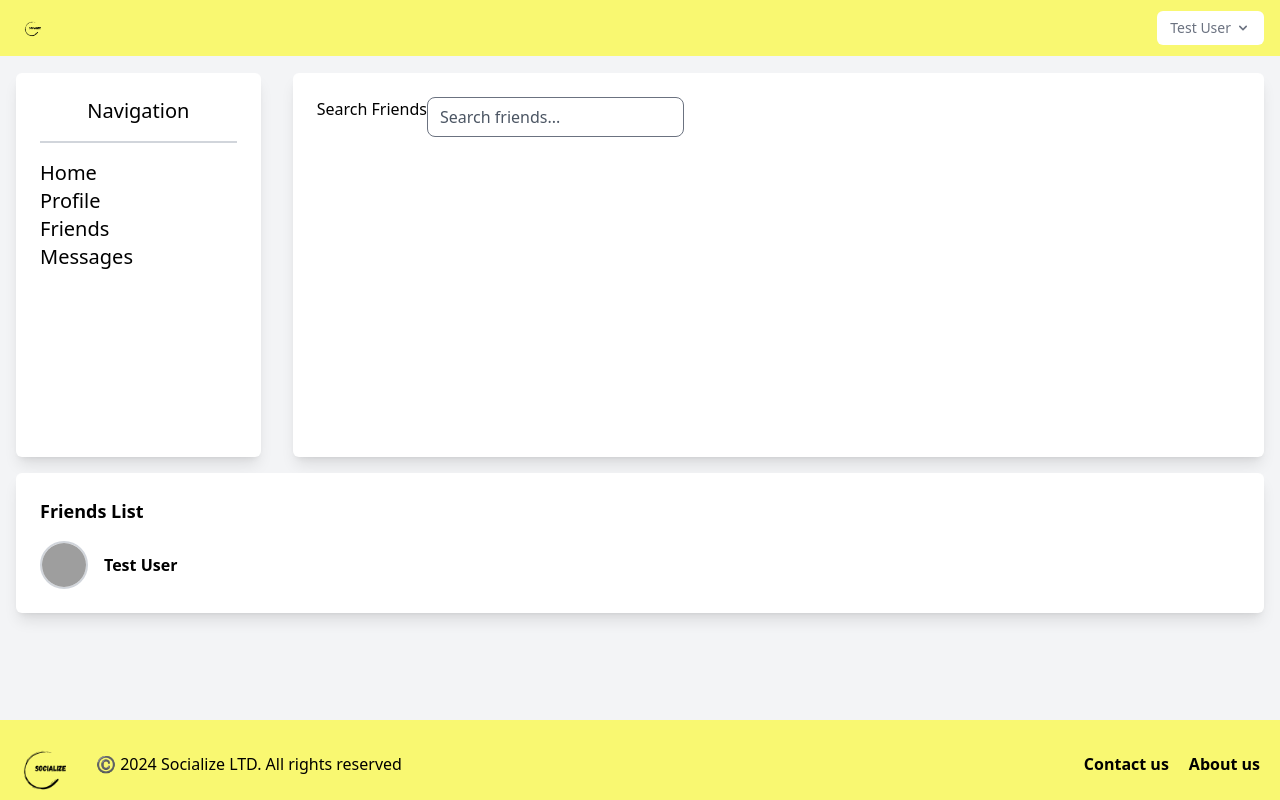
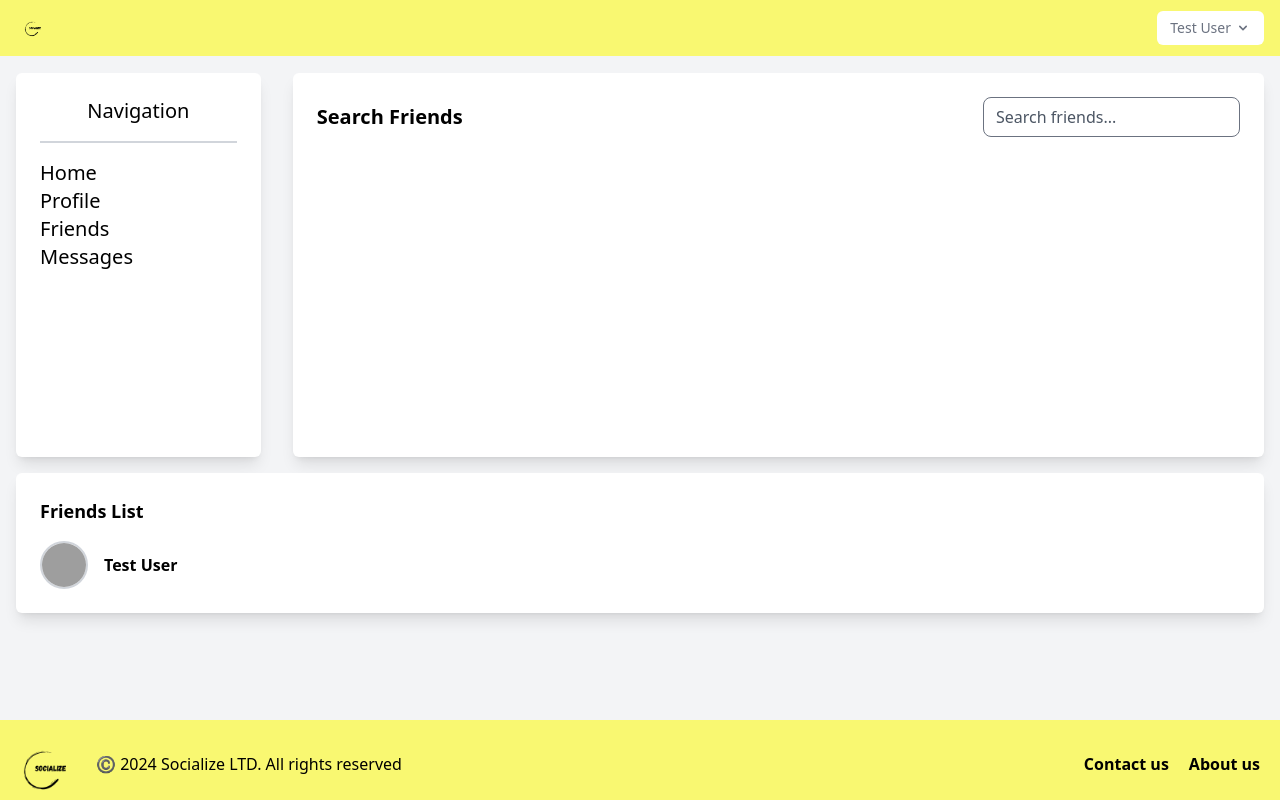
Before and after one commit to larsonx/SocialMedia, a Laravel app: page /friends in a window 1280 px wide. Run offline with Laravel 12, Linux system fonts and the light colour scheme; a user stored in the database is signed in; data comes from the database, SQL or seed files in the repository; style sheets or scripts are compiled from the project's sources; some libraries are stand-ins or nearby versions; grey boxes are pictures that could not be loaded.

Commit message:
frontend aanpassingen
frontend fixes voor de vriendenlijst

```diff
--- a/resources/views/friends.blade.php
+++ b/resources/views/friends.blade.php
@@ -10,14 +10,23 @@
                 <li><a href="/messages" class="hover:text-blue-500">Messages</a></li>
             </ul>
         </div>
-            <div class="flex h-96 w-full md:w-4/5 bg-white p-6 shadow-lg rounded-md mx-4">
-                <h2>Search Friends</h2>
-                <x-search></x-search>
+
+        <!-- Main Content -->
+        <div class="flex flex-col h-96 w-full md:w-4/5 bg-white p-6 shadow-lg rounded-md mx-4">
+            <div class="flex items-center justify-between mb-4">
+                <!-- Title and Search Bar in One Row -->
+                <h2 class="text-xl font-bold">Search Friends</h2>
+                <!-- Adjusts the margin for alignment with the text -->
+                <x-search class="ml-4 w-full max-w-xs h-10" />
+            </div>
+
+            <!-- Optional additional content goes here -->
             <div class="flex flex-col items-left">
-
+                <!-- Content for friend search results, etc. -->
             </div>
         </div>
     </div>
+
         <div class="flex items-center mt-4 justify-center">
             <div class="flex flex-col w-full bg-white p-6 shadow-lg rounded-md mx-4 h-auto">
                 <h2 class="text-lg font-bold mb-4">Friends List</h2>
```
Lines whose indentation alone changed are shown as unchanged.
